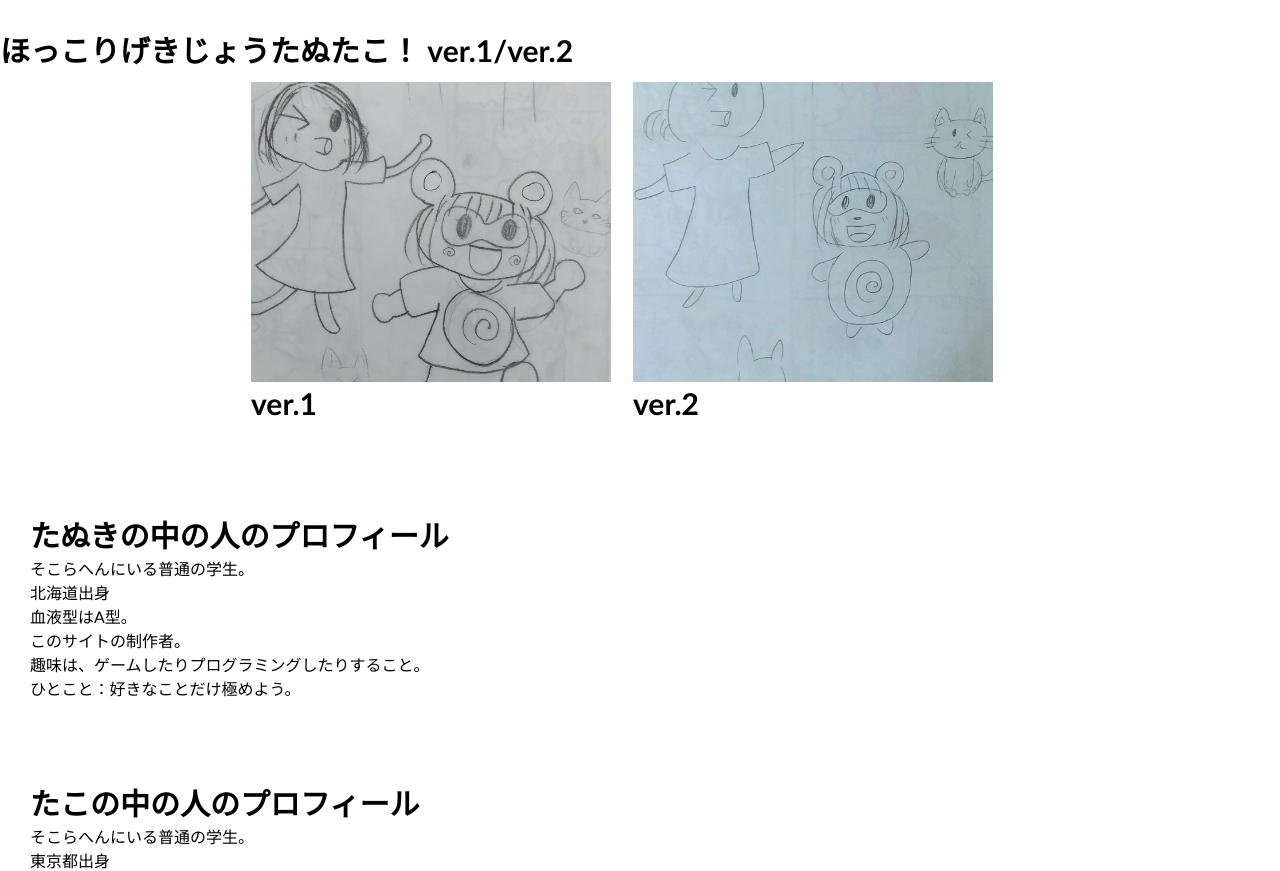
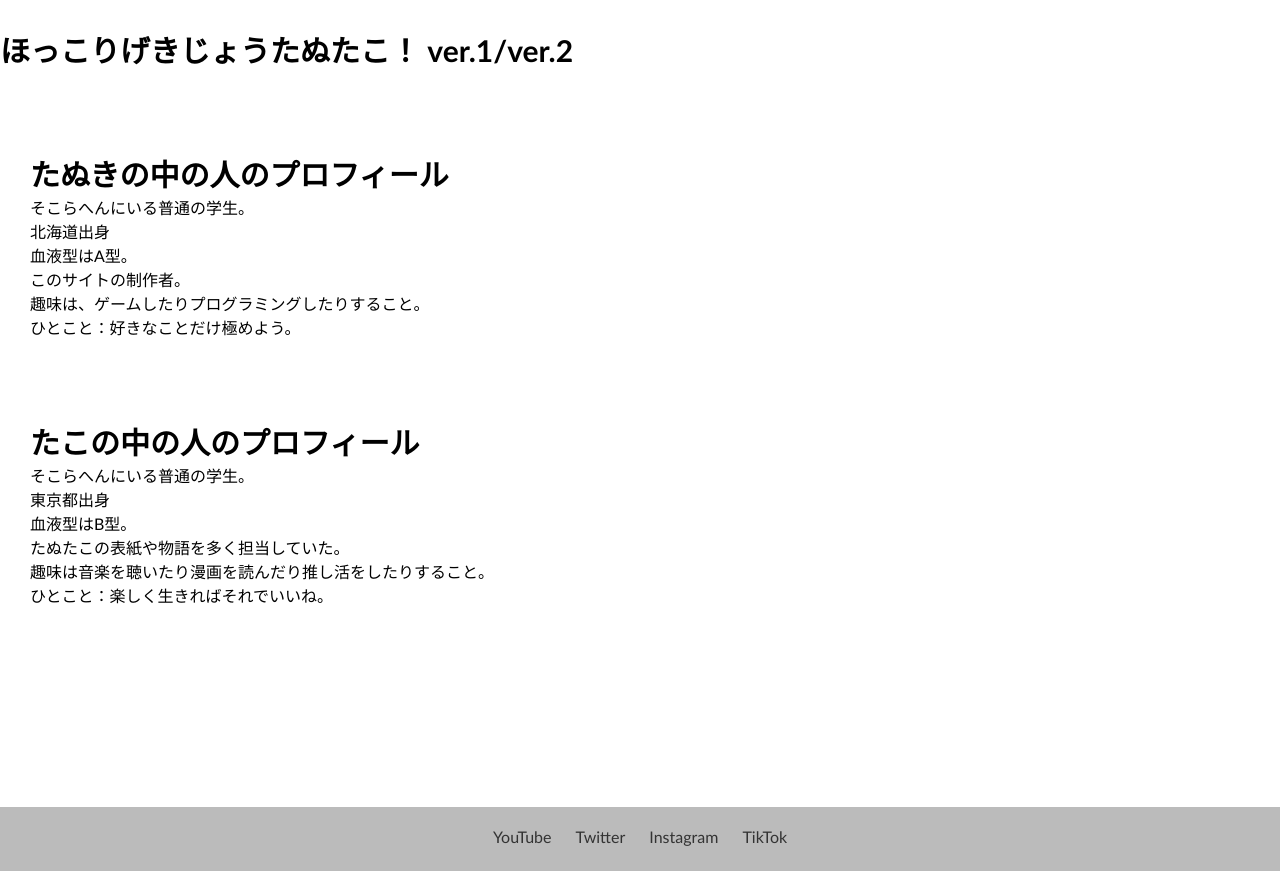
Before and after one commit to tanutako/tt_page, a plain HTML site: page index.html in a window 1280 px wide. Shown: the part 7240-8111 px from the top of the page. Drawn offline with Linux system fonts and the light colour scheme.

Commit message:
Update index.html

```diff
--- a/index.html
+++ b/index.html
@@ -182,17 +182,6 @@
 <h4>ほっこりげきじょうたぬたこ！ ver.1/ver.2</h4>
 </div>
 
-<ul class="scroll_content">
-  <li>
-    <a href="#"><img src="ver.1.jpg"></a>
-    <h4>ver.1</h4>
-  </li>
-  <li>
-    <a href="#"><img src="ver.2.jpg"></a>
-    <h4>ver.2</h4>
-  </li>
-</ul>
-
 <div class="fill">
 <h4>たぬきの中の人のプロフィール</h4>
  <p>そこらへんにいる普通の学生。</p>
```
